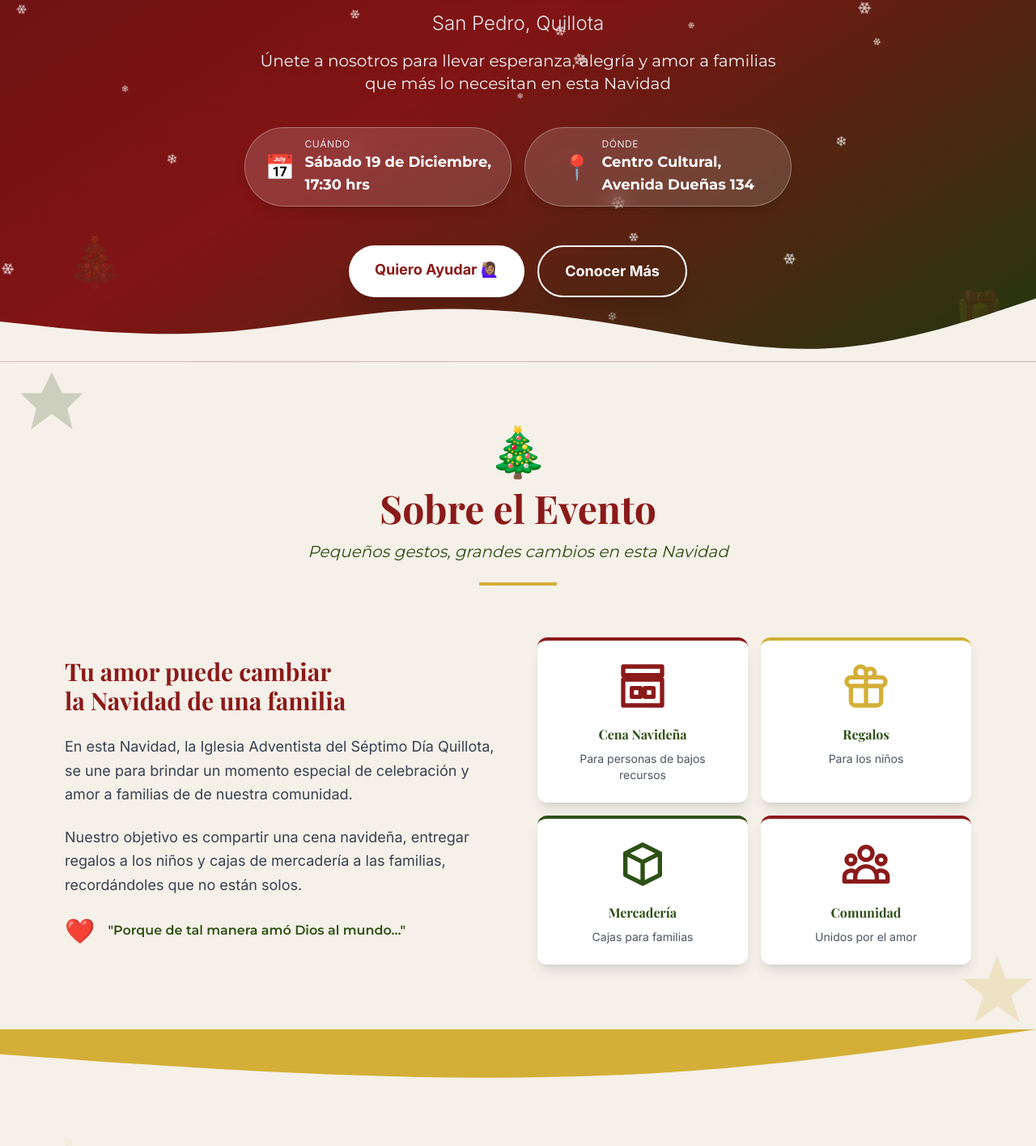
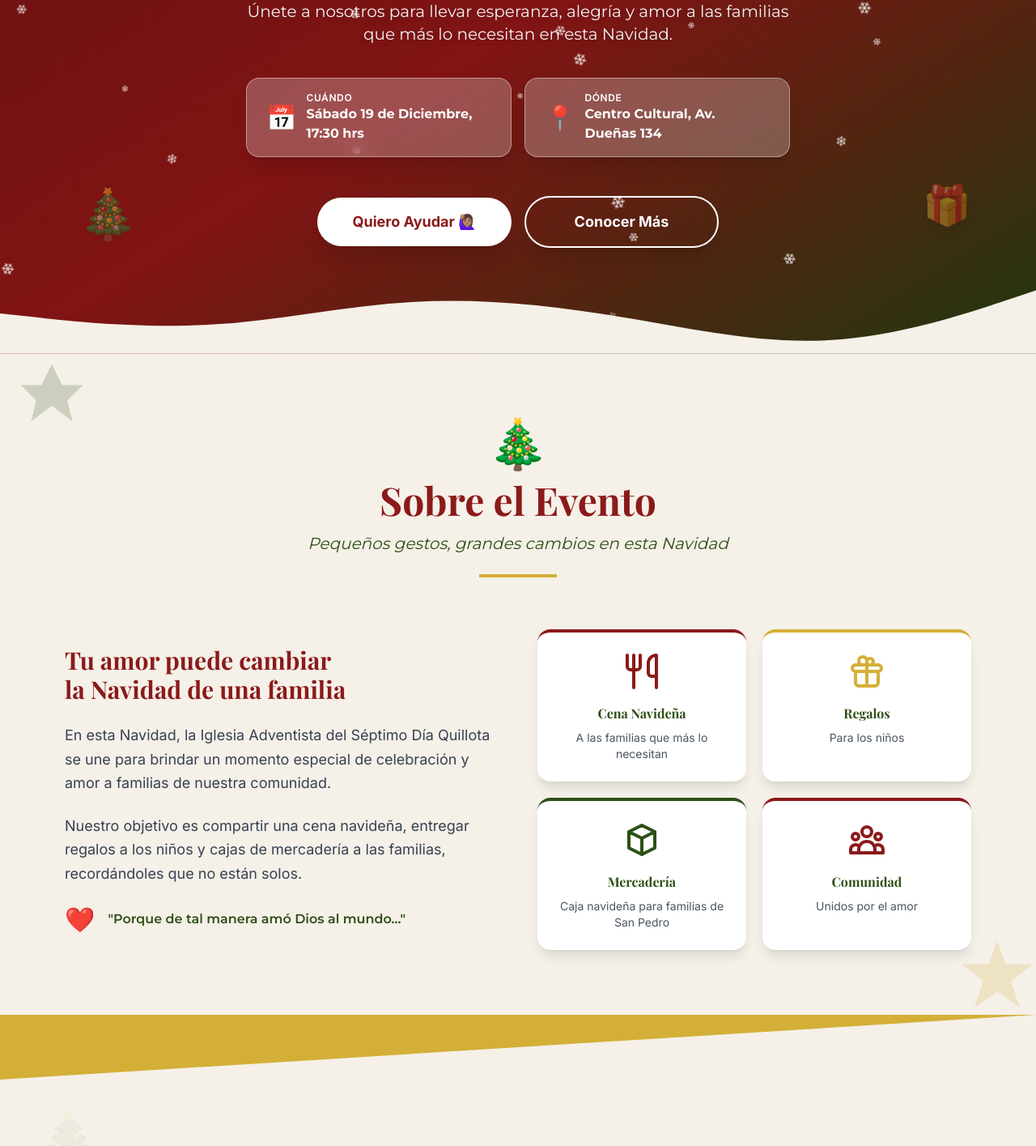
Before and after one commit to Solst1tium/mas-amor-navidad, a Vue app: page /#/ in a window 1280 px wide. Shown: the part 363-1778 px from the top of the page at 81% size. Built offline with nearby package versions, Linux system fonts and the light colour scheme.

Commit message:
ux/ui: mejoras de los componentes según las mejores practicas UX/UI

```diff
--- a/src/components/AboutEvent.vue
+++ b/src/components/AboutEvent.vue
@@ -1,20 +1,20 @@
 <template>
   <section id="evento" class="py-20 bg-navidad-cream relative overflow-hidden">
-    <!-- Decoraciones navideñas de fondo -->
-    <div class="absolute top-0 left-0 w-32 h-32 opacity-20">
+    <div class="absolute top-0 left-0 w-32 h-32 opacity-20 pointer-events-none" aria-hidden="true">
       <svg viewBox="0 0 100 100" class="text-navidad-green">
-        <path fill="currentColor" d="M50 10 L60 30 L80 30 L65 45 L70 65 L50 50 L30 65 L35 45 L20 30 L40 30 Z"/>
+        <path fill="currentColor" d="M50 10 L60 30 L80 30 L65 45 L70 65 L50 50 L30 65 L35 45 L20 30 L40 30 Z" />
       </svg>
     </div>
-    <div class="absolute bottom-0 right-0 w-24 h-24 opacity-20">
+    <div class="absolute bottom-0 right-0 w-24 h-24 opacity-20 pointer-events-none" aria-hidden="true">
       <svg viewBox="0 0 100 100" class="text-navidad-gold">
-        <path fill="currentColor" d="M50 5 L61 35 L95 35 L68 57 L79 91 L50 70 L21 91 L32 57 L5 35 L39 35 Z"/>
+        <path fill="currentColor" d="M50 5 L61 35 L95 35 L68 57 L79 91 L50 70 L21 91 L32 57 L5 35 L39 35 Z" />
       </svg>
     </div>
 
     <div class="max-w-6xl mx-auto px-4 relative z-10">
+      <!-- Encabezado de la sección estandarizado -->
       <div class="text-center mb-16" data-aos="fade-up">
-        <div class="inline-block mb-4">
+        <div class="inline-block mb-4" aria-hidden="true">
           <span class="text-6xl">🎄</span>
         </div>
         <h2 class="text-4xl md:text-5xl font-display font-bold text-navidad-red mb-4">
@@ -23,17 +23,19 @@
         <p class="text-xl font-subtitle text-navidad-green italic">
           Pequeños gestos, grandes cambios en esta Navidad
         </p>
-        <div class="w-24 h-1 bg-navidad-gold mx-auto mt-6"></div>
+        <div class="w-24 h-1 bg-navidad-gold mx-auto mt-6" aria-hidden="true"></div>
       </div>
 
+      <!-- Contenido en dos columnas -->
       <div class="grid md:grid-cols-2 gap-12 items-center">
+        <!-- Columna de texto descriptivo -->
         <div data-aos="fade-right">
           <h3 class="text-3xl font-display font-bold text-navidad-red mb-6">
-            Tu amor puede cambiar<br/>la Navidad de una familia
+            Tu amor puede cambiar<br />la Navidad de una familia
           </h3>
           <p class="text-lg text-gray-700 mb-6 leading-relaxed">
-            En esta Navidad, la Iglesia Adventista del Séptimo Día Quillota,
-            se une para brindar un momento especial de celebración y amor a familias de
+            En esta Navidad, la Iglesia Adventista del Séptimo Día Quillota
+            se une para brindar un momento especial de celebración y amor a familias
             de nuestra comunidad.
           </p>
           <p class="text-lg text-gray-700 mb-6 leading-relaxed">
@@ -41,55 +43,66 @@
             y cajas de mercadería a las familias, recordándoles que no están solos.
           </p>
           <div class="flex items-center gap-4 text-navidad-green font-semibold">
-            <span class="text-3xl">❤️</span>
+            <span class="text-3xl" aria-hidden="true">❤️</span>
             <span class="font-subtitle">"Porque de tal manera amó Dios al mundo..."</span>
           </div>
         </div>
 
-        <div class="grid grid-cols-2 gap-4" data-aos="fade-left">
-          <!-- Card 1: Cena Navideña con icono SVG -->
-          <div class="bg-white p-6 rounded-xl shadow-lg card-hover border-t-4 border-navidad-red">
-            <div class="mb-4">
-              <svg class="w-16 h-16 text-navidad-red mx-auto" fill="none" stroke="currentColor" viewBox="0 0 24 24">
-                <path stroke-linecap="round" stroke-linejoin="round" stroke-width="2" d="M3 3h18v4H3V3zm0 6h18v12H3V9zm4 4h4v4H7v-4zm6 0h4v4h-4v-4z"/>
+        <!-- Columna de tarjetas (Grid responsivo corregido: 1 col en mobile, 2 cols en sm+) -->
+        <div class="grid grid-cols-1 sm:grid-cols-2 gap-5" data-aos="fade-left">
+
+          <!-- Card 1: Cena Navideña (Ícono de plato/comida más representativo) -->
+          <div
+            class="bg-white p-6 rounded-2xl shadow-lg hover:shadow-xl transition-shadow border-t-4 border-navidad-red flex flex-col items-center text-center">
+            <div class="mb-4 text-navidad-red">
+              <svg class="w-12 h-12 mx-auto" fill="none" stroke="currentColor" viewBox="0 0 24 24" aria-hidden="true">
+                <path stroke-linecap="round" stroke-linejoin="round" stroke-width="2"
+                  d="M3 2v7c0 1.1.9 2 2 2h4a2 2 0 0 0 2-2V2M7 2v20M21 15V2v0a5 5 0 0 0-5 5v6c0 1.1.9 2 2 2h3Zm0 0v7" />
               </svg>
             </div>
-            <h4 class="font-display font-bold text-navidad-green text-center mb-2">Cena Navideña</h4>
-            <p class="text-sm text-gray-600 text-center">Para personas de bajos recursos</p>
+            <h4 class="font-display font-bold text-navidad-green mb-2">Cena Navideña</h4>
+            <p class="text-sm text-gray-600">A las familias que más lo necesitan</p>
           </div>
 
           <!-- Card 2: Regalos -->
-          <div class="bg-white p-6 rounded-xl shadow-lg card-hover border-t-4 border-navidad-gold">
-            <div class="mb-4">
-              <svg class="w-16 h-16 text-navidad-gold mx-auto" fill="none" stroke="currentColor" viewBox="0 0 24 24">
-                <path stroke-linecap="round" stroke-linejoin="round" stroke-width="2" d="M12 8v13m0-13V6a2 2 0 112 2h-2zm0 0V5.5A2.5 2.5 0 109.5 8H12zm-7 4h14M5 12a2 2 0 110-4h14a2 2 0 110 4M5 12v7a2 2 0 002 2h10a2 2 0 002-2v-7"/>
+          <div
+            class="bg-white p-6 rounded-2xl shadow-lg hover:shadow-xl transition-shadow border-t-4 border-navidad-gold flex flex-col items-center text-center">
+            <div class="mb-4 text-navidad-gold">
+              <svg class="w-12 h-12 mx-auto" fill="none" stroke="currentColor" viewBox="0 0 24 24" aria-hidden="true">
+                <path stroke-linecap="round" stroke-linejoin="round" stroke-width="2"
+                  d="M12 8v13m0-13V6a2 2 0 112 2h-2zm0 0V5.5A2.5 2.5 0 109.5 8H12zm-7 4h14M5 12a2 2 0 110-4h14a2 2 0 110 4M5 12v7a2 2 0 002 2h10a2 2 0 002-2v-7" />
               </svg>
             </div>
-            <h4 class="font-display font-bold text-navidad-green text-center mb-2">Regalos</h4>
-            <p class="text-sm text-gray-600 text-center">Para los niños</p>
+            <h4 class="font-display font-bold text-navidad-green mb-2">Regalos</h4>
+            <p class="text-sm text-gray-600">Para los niños</p>
           </div>
 
           <!-- Card 3: Mercadería -->
-          <div class="bg-white p-6 rounded-xl shadow-lg card-hover border-t-4 border-navidad-green">
-            <div class="mb-4">
-              <svg class="w-16 h-16 text-navidad-green mx-auto" fill="none" stroke="currentColor" viewBox="0 0 24 24">
-                <path stroke-linecap="round" stroke-linejoin="round" stroke-width="2" d="M20 7l-8-4-8 4m16 0l-8 4m8-4v10l-8 4m0-10L4 7m8 4v10M4 7v10l8 4"/>
+          <div
+            class="bg-white p-6 rounded-2xl shadow-lg hover:shadow-xl transition-shadow border-t-4 border-navidad-green flex flex-col items-center text-center">
+            <div class="mb-4 text-navidad-green">
+              <svg class="w-12 h-12 mx-auto" fill="none" stroke="currentColor" viewBox="0 0 24 24" aria-hidden="true">
+                <path stroke-linecap="round" stroke-linejoin="round" stroke-width="2"
+                  d="M20 7l-8-4-8 4m16 0l-8 4m8-4v10l-8 4m0-10L4 7m8 4v10M4 7v10l8 4" />
               </svg>
             </div>
-            <h4 class="font-display font-bold text-navidad-green text-center mb-2">Mercadería</h4>
-            <p class="text-sm text-gray-600 text-center">Cajas para familias</p>
+            <h4 class="font-display font-bold text-navidad-green mb-2">Mercadería</h4>
+            <p class="text-sm text-gray-600">Caja navideña para familias de San Pedro</p>
           </div>
 
           <!-- Card 4: Comunidad -->
-          <div class="bg-white p-6 rounded-xl shadow-lg card-hover border-t-4 border-navidad-red">
-            <div class="mb-4">
-              <svg class="w-16 h-16 text-navidad-red mx-auto" fill="none" stroke="currentColor" viewBox="0 0 24 24">
-                <path stroke-linecap="round" stroke-linejoin="round" stroke-width="2" d="M17 20h5v-2a3 3 0 00-5.356-1.857M17 20H7m10 0v-2c0-.656-.126-1.283-.356-1.857M7 20H2v-2a3 3 0 015.356-1.857M7 20v-2c0-.656.126-1.283.356-1.857m0 0a5.002 5.002 0 019.288 0M15 7a3 3 0 11-6 0 3 3 0 016 0zm6 3a2 2 0 11-4 0 2 2 0 014 0zM7 10a2 2 0 11-4 0 2 2 0 014 0z"/>
+          <div
+            class="bg-white p-6 rounded-2xl shadow-lg hover:shadow-xl transition-shadow border-t-4 border-navidad-red flex flex-col items-center text-center">
+            <div class="mb-4 text-navidad-red">
+              <svg class="w-12 h-12 mx-auto" fill="none" stroke="currentColor" viewBox="0 0 24 24" aria-hidden="true">
+                <path stroke-linecap="round" stroke-linejoin="round" stroke-width="2"
+                  d="M17 20h5v-2a3 3 0 00-5.356-1.857M17 20H7m10 0v-2c0-.656-.126-1.283-.356-1.857M7 20H2v-2a3 3 0 015.356-1.857M7 20v-2c0-.656.126-1.283.356-1.857m0 0a5.002 5.002 0 019.288 0M15 7a3 3 0 11-6 0 3 3 0 016 0zm6 3a2 2 0 11-4 0 2 2 0 014 0zM7 10a2 2 0 11-4 0 2 2 0 014 0z" />
               </svg>
             </div>
-            <h4 class="font-display font-bold text-navidad-green text-center mb-2">Comunidad</h4>
-            <p class="text-sm text-gray-600 text-center">Unidos por el amor</p>
+            <h4 class="font-display font-bold text-navidad-green mb-2">Comunidad</h4>
+            <p class="text-sm text-gray-600">Unidos por el amor</p>
           </div>
+
         </div>
       </div>
     </div>
--- a/src/components/HeroSection.vue
+++ b/src/components/HeroSection.vue
@@ -12,33 +12,29 @@ const irASeccion = (idSeccion) => {
     class="relative min-h-screen flex items-center justify-center overflow-hidden bg-gradient-to-br from-navidad-red via-red-700 to-navidad-green">
 
     <!-- Capa oscura para que el texto resalte -->
-    <div class="absolute inset-0 bg-black/30 z-0"></div>
+    <div class="absolute inset-0 bg-black/30 z-0 pointer-events-none" aria-hidden="true"></div>
 
-   <!-- 🎄 NUEVO: Franja decorativa superior completa -->
-    <div class="absolute top-0 left-0 right-0 z-20 pointer-events-none overflow-hidden h-20 md:h-40">
+    <!-- Franja decorativa superior -->
+    <div class="absolute top-0 left-0 right-0 z-20 pointer-events-none overflow-hidden h-24 md:h-44">
       <img
         src="/images/esquina-navidad.webp"
         alt=""
         aria-hidden="true"
         class="w-full h-full object-cover object-top"
-        style="mask-image: linear-gradient(to bottom, black 60%, transparent 100%);"
+        style="mask-image: linear-gradient(to bottom, black 50%, transparent 100%);"
       />
     </div>
 
-    <!-- Decoraciones navideñas (con aria-hidden para accesibilidad) -->
-    <div class="absolute inset-0 opacity-10 pointer-events-none" aria-hidden="true">
-      <div class="absolute top-10 left-10 text-6xl animate-bounce hidden md:block">❄️</div>
-      <div class="absolute top-20 right-20 text-5xl animate-pulse hidden md:block">⭐</div>
-      <div class="absolute bottom-20 left-20 text-6xl animate-bounce hidden md:block">🎄</div>
-      <div class="absolute bottom-10 right-10 text-5xl animate-pulse hidden md:block">🎁</div>
+<!-- Decoraciones navideñas de fondo (Estáticas, elegantes y sin ruido visual) -->
+    <div class="absolute inset-x-0 top-36 bottom-24 pointer-events-none overflow-hidden hidden md:block z-10" aria-hidden="true">
+      <div class="absolute top-10 left-20 text-5xl drop-shadow-lg opacity-40">❄️</div>
+      <div class="absolute top-16 right-24 text-5xl drop-shadow-lg opacity-40">⭐</div>
+      <div class="absolute bottom-12 left-24 text-6xl drop-shadow-lg opacity-40">🎄</div>
+      <div class="absolute bottom-16 right-20 text-5xl drop-shadow-lg opacity-40">🎁</div>
     </div>
 
-    <div class="relative z-10 text-center text-white px-4 max-w-4xl mx-auto py-20 mt-20 md:mt-20" data-aos="fade-up">
-
-      <!-- Emoji decorativo principal -->
-      <div class="mb-6" data-aos="zoom-in" data-aos-delay="200">
-        <span class="text-6xl inline-block"></span>
-      </div>
+    <!-- Contenido principal del Hero -->
+    <div class="relative z-10 text-center text-white px-4 max-w-4xl mx-auto pt-28 pb-32 md:pt-36" data-aos="fade-up">
 
       <!-- Título Principal -->
       <h1 class="text-4xl sm:text-5xl md:text-7xl font-display font-bold mb-6 drop-shadow-lg leading-tight" data-aos="fade-down">
@@ -47,46 +43,51 @@ const irASeccion = (idSeccion) => {
       </h1>
 
       <!-- Subtítulo - Ubicación -->
-      <p class="text-xl md:text-2xl mb-4 font-light text-gray-200" data-aos="fade-up" data-aos-delay="400">
+      <p class="text-xl md:text-2xl mb-4 font-light text-gray-200" data-aos="fade-up" data-aos-delay="300">
         San Pedro, Quillota
       </p>
 
       <!-- Descripción -->
-      <p class="text-lg md:text-xl font-subtitle text-gray-100 mb-10 max-w-2xl mx-auto drop-shadow-md" data-aos="fade-up" data-aos-delay="600">
-        Únete a nosotros para llevar esperanza, alegría y amor a familias
-        que más lo necesitan en esta Navidad
+      <p class="text-lg md:text-xl font-subtitle text-gray-100 mb-10 max-w-2xl mx-auto drop-shadow-md leading-relaxed" data-aos="fade-up" data-aos-delay="400">
+        Únete a nosotros para llevar esperanza, alegría y amor a las familias que más lo necesitan en esta Navidad.
       </p>
 
-      <!-- 📍 Cápsulas de Fecha y Ubicación -->
-      <div class="grid grid-cols-1 md:grid-cols-2 gap-4 w-full max-w-3xl mx-auto mb-12" data-aos="zoom-in" data-aos-delay="800">
-        <div class="flex items-center gap-3 bg-white/15 backdrop-blur-md px-6 py-3 rounded-full border border-white/30 shadow-lg w-full md:w-auto justify-center">
+      <!-- 📍 Cápsulas de Fecha y Ubicación (Glassmorphism mejorado) -->
+      <div class="grid grid-cols-1 md:grid-cols-2 gap-4 w-full max-w-2xl mx-auto mb-12" data-aos="zoom-in" data-aos-delay="500">
+
+        <!-- Fecha -->
+        <div class="flex items-center justify-center gap-3 bg-white/25 backdrop-blur-md px-6 py-4 rounded-2xl border border-white/40 shadow-xl">
           <span class="text-3xl" aria-hidden="true">📅</span>
           <div class="text-left">
-            <p class="text-xs uppercase tracking-wider text-gray-200">Cuándo</p>
-            <p class="font-bold font-subtitle text-base md:text-lg">Sábado 19 de Diciembre, <br> 17:30 hrs</p>
+            <p class="text-xs uppercase tracking-wider text-white font-semibold">Cuándo</p>
+            <p class="font-bold font-subtitle text-sm md:text-base text-white">Sábado 19 de Diciembre, 17:30 hrs</p>
           </div>
         </div>
 
-        <div class="flex items-center gap-3 bg-white/15 backdrop-blur-md px-6 py-3 rounded-full border border-white/30 shadow-lg w-full md:w-auto justify-center">
+        <!-- Ubicación -->
+        <div class="flex items-center justify-center gap-3 bg-white/25 backdrop-blur-md px-6 py-4 rounded-2xl border border-white/40 shadow-xl">
           <span class="text-3xl" aria-hidden="true">📍</span>
           <div class="text-left">
-            <p class="text-xs uppercase tracking-wider text-gray-200">Dónde</p>
-            <p class="font-bold font-subtitle text-base md:text-lg">Centro Cultural, <br> Avenida Dueñas 134</p>
+            <p class="text-xs uppercase tracking-wider text-white font-semibold">Dónde</p>
+            <p class="font-bold font-subtitle text-sm md:text-base text-white">Centro Cultural, Av. Dueñas 134</p>
           </div>
         </div>
+
       </div>
 
-      <!-- Botones de Acción -->
-      <div class="flex flex-col sm:flex-row gap-4 justify-center" data-aos="fade-up" data-aos-delay="1000">
-        <a @click.prevent="irASeccion('ayudar')"
+      <!-- Botones de Acción (CTAs con ancho simétrico y balanceados) -->
+      <div class="flex flex-col sm:flex-row gap-4 justify-center items-center" data-aos="fade-up" data-aos-delay="600">
+        <a
+          @click.prevent="irASeccion('ayudar')"
           href="#ayudar"
-          class="bg-white text-navidad-red px-8 py-4 rounded-full font-bold text-lg hover:bg-navidad-cream transition-all duration-300 transform hover:scale-105 shadow-xl text-center"
+          class="w-full sm:w-60 bg-white text-navidad-red px-6 py-4 rounded-full font-bold text-lg hover:bg-navidad-cream transition-all duration-300 transform hover:scale-105 shadow-xl text-center focus-visible:outline-none focus-visible:ring-2 focus-visible:ring-white focus-visible:ring-offset-2 focus-visible:ring-offset-red-700"
         >
           Quiero Ayudar 🙋🏽‍♀️
         </a>
-        <a  @click.prevent="irASeccion('evento')"
-          href="#voluntarios"
-          class="border-2 border-white text-white px-8 py-4 rounded-full font-bold text-lg hover:bg-white hover:text-navidad-red transition-all duration-300 transform hover:scale-105 shadow-xl text-center bg-transparent"
+        <a
+          @click.prevent="irASeccion('evento')"
+          href="#evento"
+          class="w-full sm:w-60 border-2 border-white text-white px-6 py-4 rounded-full font-bold text-lg hover:bg-white hover:text-navidad-red transition-all duration-300 transform hover:scale-105 shadow-xl text-center bg-transparent focus-visible:outline-none focus-visible:ring-2 focus-visible:ring-white focus-visible:ring-offset-2 focus-visible:ring-offset-red-700"
         >
           Conocer Más
         </a>
@@ -94,9 +95,9 @@ const irASeccion = (idSeccion) => {
 
     </div>
 
-    <!-- Onda de transición -->
-    <div class="absolute bottom-0 left-0 right-0 z-20">
-      <svg viewBox="0 0 1440 120" class="w-full" preserveAspectRatio="none" aria-hidden="true">
+    <!-- Onda de transición inferior -->
+    <div class="absolute bottom-0 left-0 right-0 z-20 pointer-events-none">
+      <svg viewBox="0 0 1440 120" class="w-full block" preserveAspectRatio="none" aria-hidden="true">
         <path fill="#F5F0E8" fill-opacity="1" d="M0,64L48,69.3C96,75,192,85,288,80C384,75,480,53,576,48C672,43,768,53,864,69.3C960,85,1056,107,1152,101.3C1248,96,1344,64,1392,48L1440,32L1440,120L1392,120C1344,120,1248,120,1152,120C1056,120,960,120,864,120C768,120,672,120,576,120C480,120,384,120,288,120C192,120,96,120,48,120L0,120Z"></path>
       </svg>
     </div>
--- a/src/components/NavidadDivider.vue
+++ b/src/components/NavidadDivider.vue
@@ -1,7 +1,21 @@
+<script setup>
+defineProps({
+  reverse: {
+    type: Boolean,
+    default: false
+  }
+})
+</script>
+
 <template>
-  <div class="w-full relative h-16 md:h-24 bg-[#D4AF37]" aria-hidden="true">
-    <svg viewBox="0 0 1440 100" class="absolute bottom-0 w-full h-full" preserveAspectRatio="none">
-      <path fill="#F5F0E8" fill-opacity="1" d="M0,32L80,37.3C160,43,320,53,480,58.7C640,64,800,64,960,53.3C1120,43,1280,21,1360,10.7L1440,0L1440,100L1360,100C1280,100,1120,100,960,100C800,100,640,100,480,100C320,100,160,100,80,100L0,100Z"></path>
+  <div class="w-full relative h-12 md:h-20 bg-[#D4AF37] overflow-hidden" aria-hidden="true">
+    <svg
+      viewBox="0 0 1440 100"
+      class="absolute bottom-0 w-full h-full transition-transform"
+      :class="{ 'scale-x-[-1]': reverse }"
+      preserveAspectRatio="none"
+    >
+      <polygon fill="#F5F0E8" points="0,100 1440,0 1440,100"></polygon>
     </svg>
   </div>
 </template>
--- a/src/views/HomeView.vue
+++ b/src/views/HomeView.vue
@@ -15,9 +15,13 @@ import PastGallery from '@/components/PastGallery.vue'
     <SnowFall/>
     <HeroSection />
     <AboutEvent />
+
     <NavidadDivider/>
     <PastGallery/>
+
+      <NavidadDivider :reverse="true"/>
     <HowToHelp />
+
         <NavidadDivider/>
     <VolunteerForm />
 
```
Also changed, not shown: src/components/HowToHelp.vue (+60 -65 lines), src/components/PastGallery.vue (+4 -7 lines), src/components/PortfolioSection.vue (deleted, +0 -100 lines), src/components/VolunteerForm.vue (+19 -30 lines).
